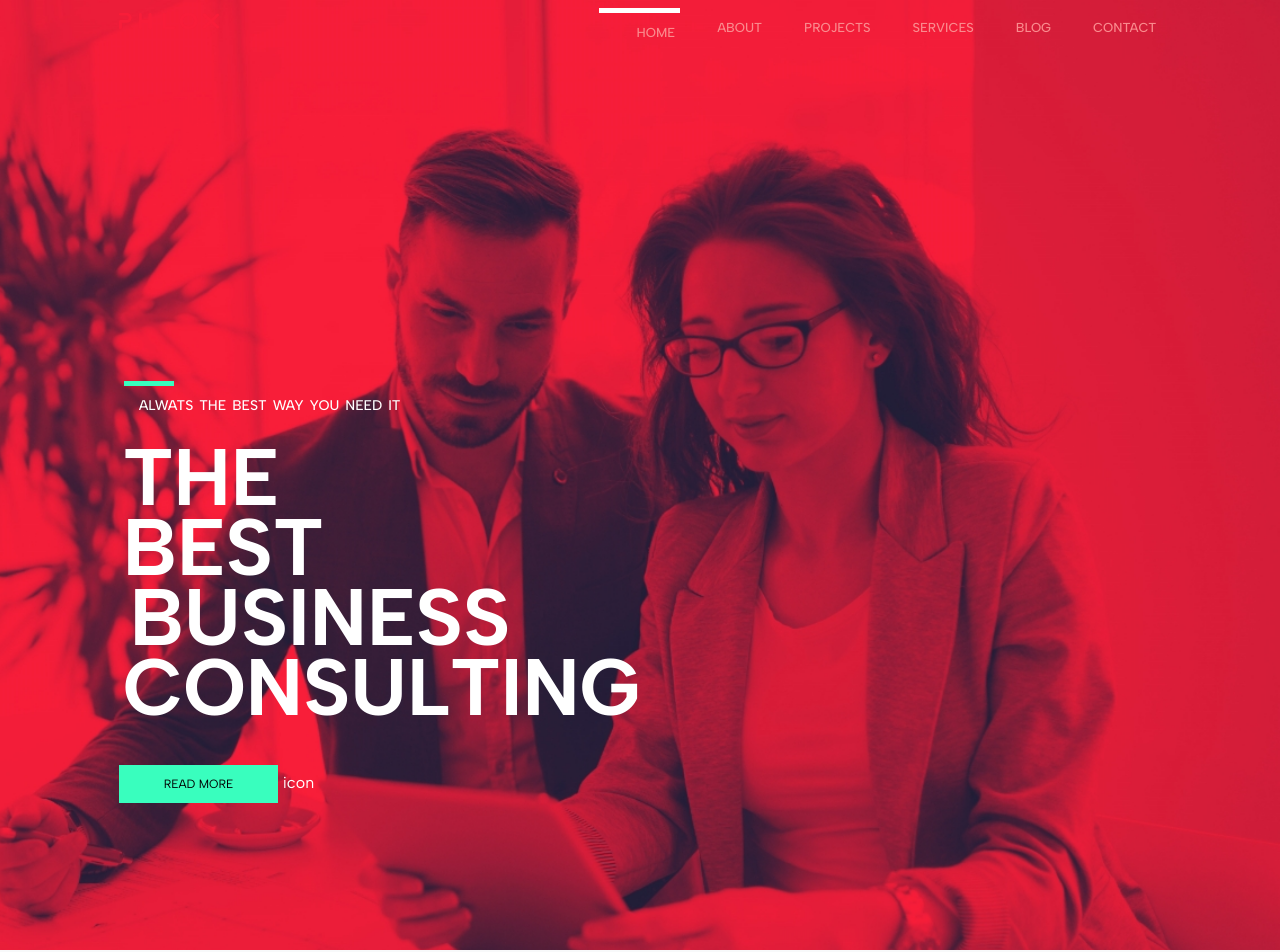
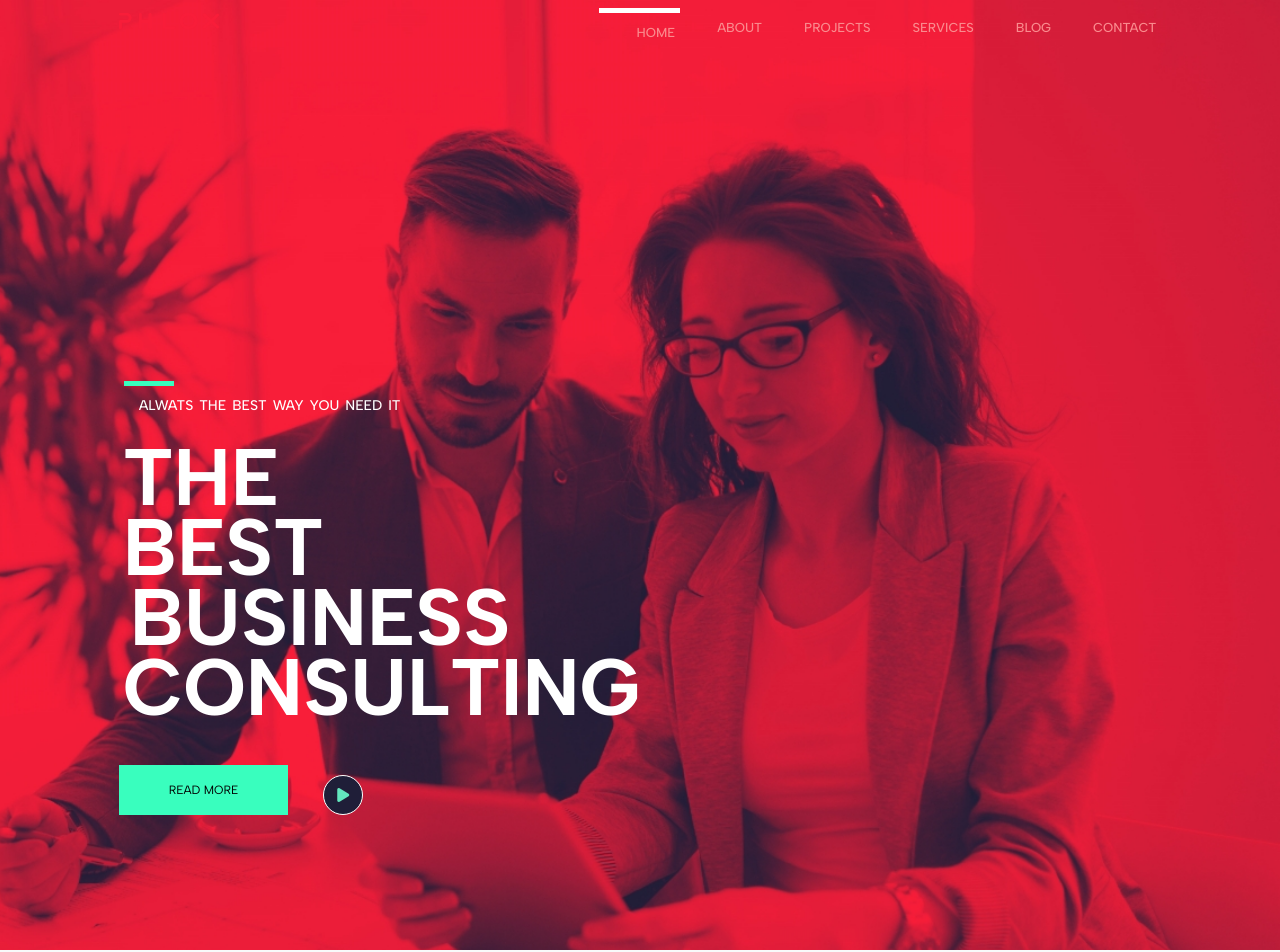
Before and after one commit to diegoferrari129/proj-html-vuejs, a Vue app: page / in a window 1280 px wide. Shown: the top 952 px of the page. Built offline with nearby package versions, Linux system fonts and the light colour scheme.

Commit message:
[UPD] added icon and style to "jumbo" section in AppHeader.vue component

```diff
--- a/src/components/AppHeader.vue
+++ b/src/components/AppHeader.vue
@@ -48,9 +48,11 @@ export default {
                                 <div class="green-line"></div>
                                 <h6>ALWATS THE BEST WAY YOU NEED IT</h6>
                                 <h1>THE BEST <span>BUSINESS</span> CONSULTING</h1>
-                                <div>
+                                <div class="d-flex aligni-items-center">
                                     <button>READ MORE</button>
-                                    icon
+                                    <div class="jumbo-icon" >
+                                        <i class="fa-solid fa-play" style="color: #63E6BE;"></i>
+                                    </div>
                                 </div>
 
                             </div>
@@ -132,10 +134,23 @@ export default {
 
             button {
                 background-color: #39febe;
-                padding: 10px 45px;
+                padding: 0px 50px;
                 border: none;
                 font-size: 12px;
                 margin-top: 15px;
+            }
+
+            .jumbo-icon {
+                border-radius: 50%;
+                display: flex;
+                align-items: center;
+                justify-content: center;
+                background-color: #1f1e38;
+                width: 40px;
+                height: 40px;
+                border: 1px solid white;
+                margin-left: 35px;
+                margin-top: 25px;
             }
         }
     }
--- a/src/components/AppMain.vue
+++ b/src/components/AppMain.vue
@@ -713,7 +713,7 @@ export default {
 
             button {
                 background-color: #201e38;
-                padding: 18px 40px;
+                padding: 18px 55px;
                 border: none;
                 font-size: 14px;
                 color: #e4e3e5;
@@ -723,7 +723,7 @@ export default {
         }
     }
 
-
+    // UTILITY
     .ms-150 {
         margin-left: 150px;
     }
```
